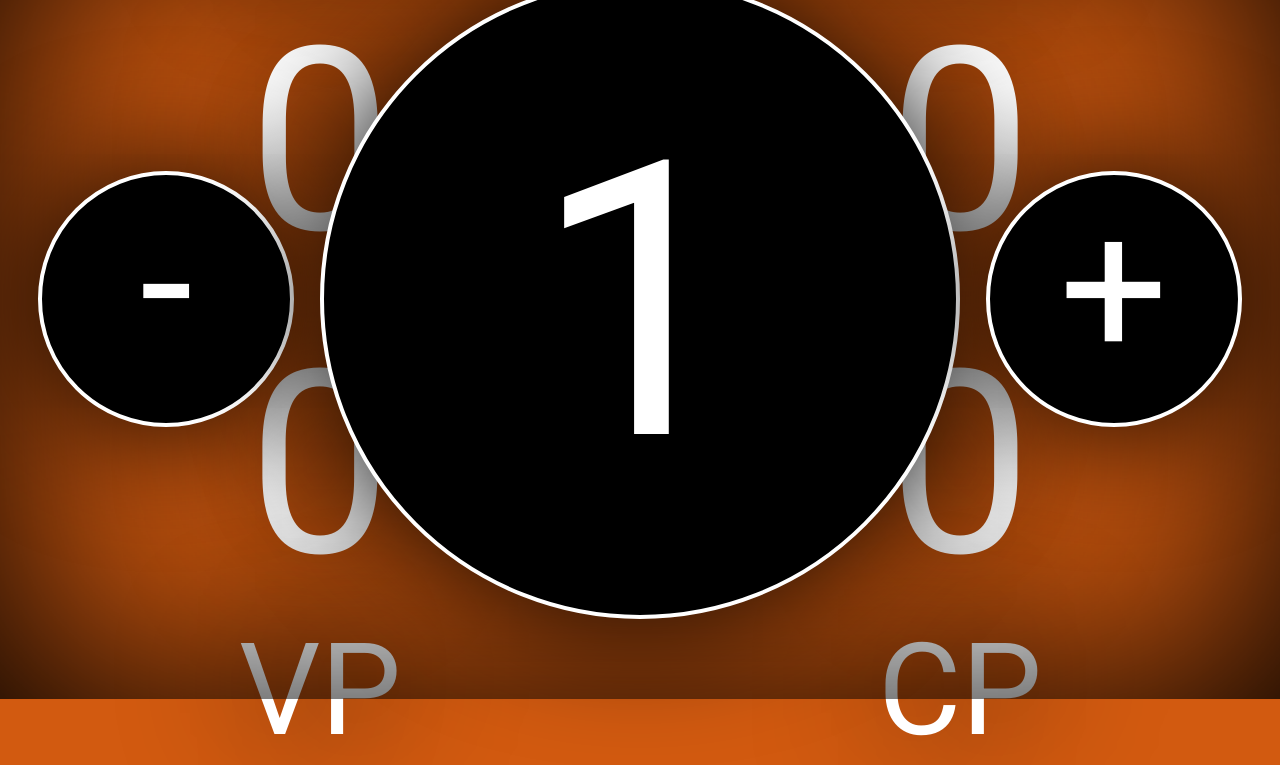
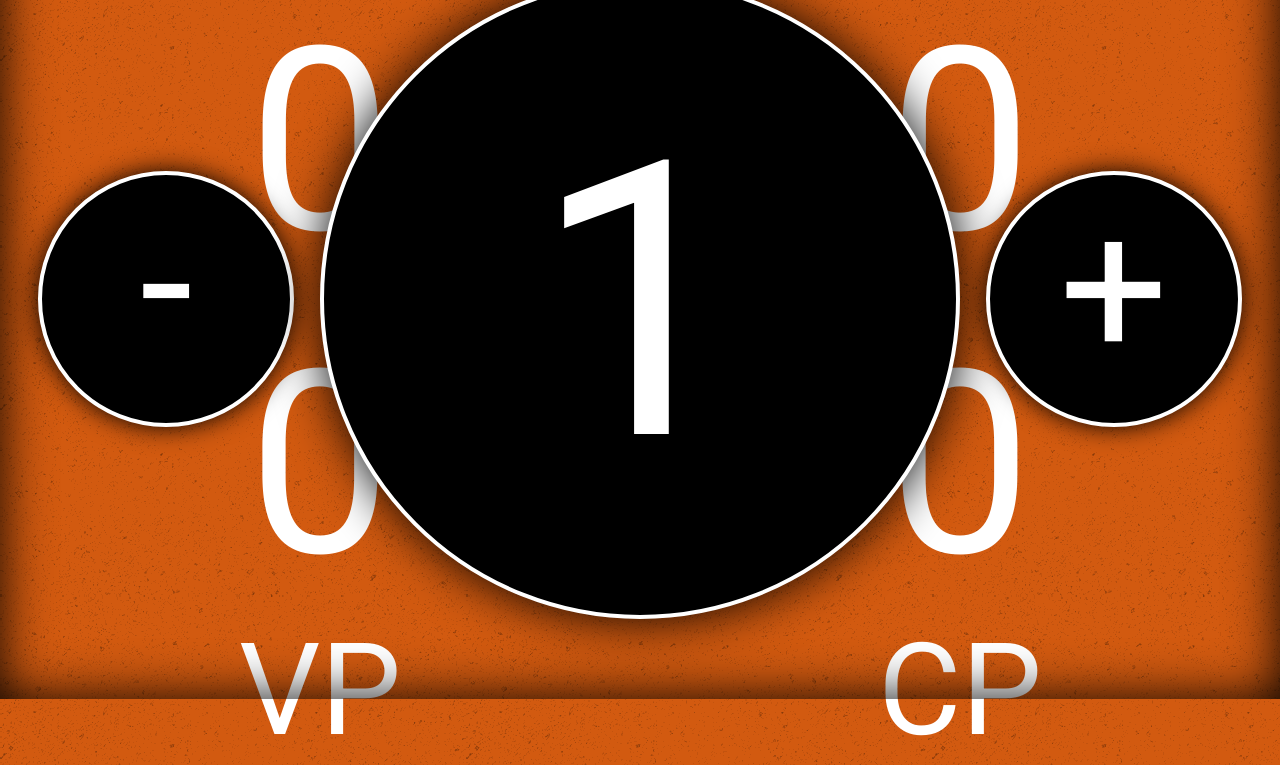
Before and after one commit to cornifex/Kill-Team-Tracker, a plain HTML site: page www/index.html in a window 1280 px wide. Shown: the part 101-866 px from the top of the page. Drawn offline with Linux system fonts and the light colour scheme.

Commit message:
Slight overhaul of look and feel. Config changes.

```diff
--- a/www/style.css
+++ b/www/style.css
@@ -11,7 +11,8 @@ body {
   margin: 0;
   height: 100vh;
   font-family: Roboto;
-  box-shadow: 0 0 25vw 0 inset #000;
+  box-shadow: 0 0 4vw 0 inset #000;
+  background-image: url(texture.png);
 }
 
 #main {
@@ -42,7 +43,7 @@ body {
   text-align: center;
   line-height: 50vw;
   font-size: 30vw;
-  box-shadow: 0 0 10vw #000;
+  box-shadow: 0 0 4vw #000;
 }
 
 .round-control {
@@ -59,7 +60,7 @@ body {
   border: solid 4px #fff;
   text-align: center;
   font-size: 15vw;
-  box-shadow: 0 0 10vw #000;
+  box-shadow: 0 0 2vw #000;
 }
 
 #round-down {
@@ -80,7 +81,6 @@ body {
   font-size: 10vw;
   position: relative;
   color: #fff;
-  text-shadow: 0 0 10vw #000;
 }
 
 .points {
```
Also changed, not shown: www/texture.png (added).
